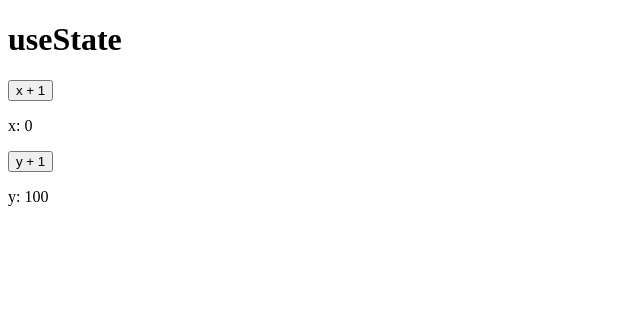
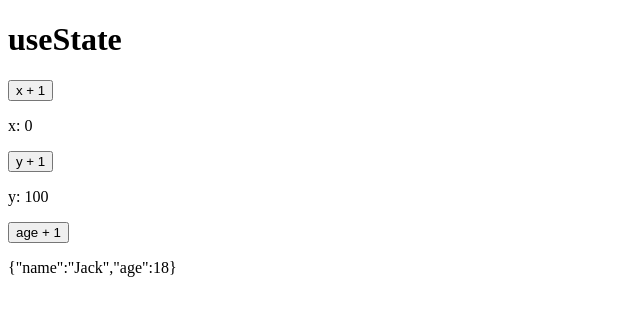
Before and after one commit to haixiangyan/learn-react-hooks, a React (Create React App) app: page / in a window 1280 px wide. Shown: the top 316 px of the page, without its empty margins (0-640 px from the left). Built offline with nearby package versions, Linux system fonts and the light colour scheme.

Commit message:
添加 obj

```diff
--- a/src/UseState.tsx
+++ b/src/UseState.tsx
@@ -4,9 +4,14 @@ import {useState} from 'react'
 const UseState: React.FC = () => {
   const [x, setX] = useState(0)
   const [y, setY] = useState(100)
+  const [obj, setObj] = useState({name: 'Jack', age: 18})
 
   const onClickX = () => setX(x + 1)
   const onClickY = () => setY((prevX) => prevX + 1)
+  const onClickObj = () => setObj({
+    ...obj,
+    age: obj.age + 1
+  })
 
   return (
     <div>
@@ -16,6 +21,9 @@ const UseState: React.FC = () => {
 
       <button onClick={onClickY}>y + 1</button>
       <p>y: {y}</p>
+
+      <button onClick={onClickObj}>age + 1</button>
+      <p>{JSON.stringify(obj)}</p>
     </div>
   )
 }
```
